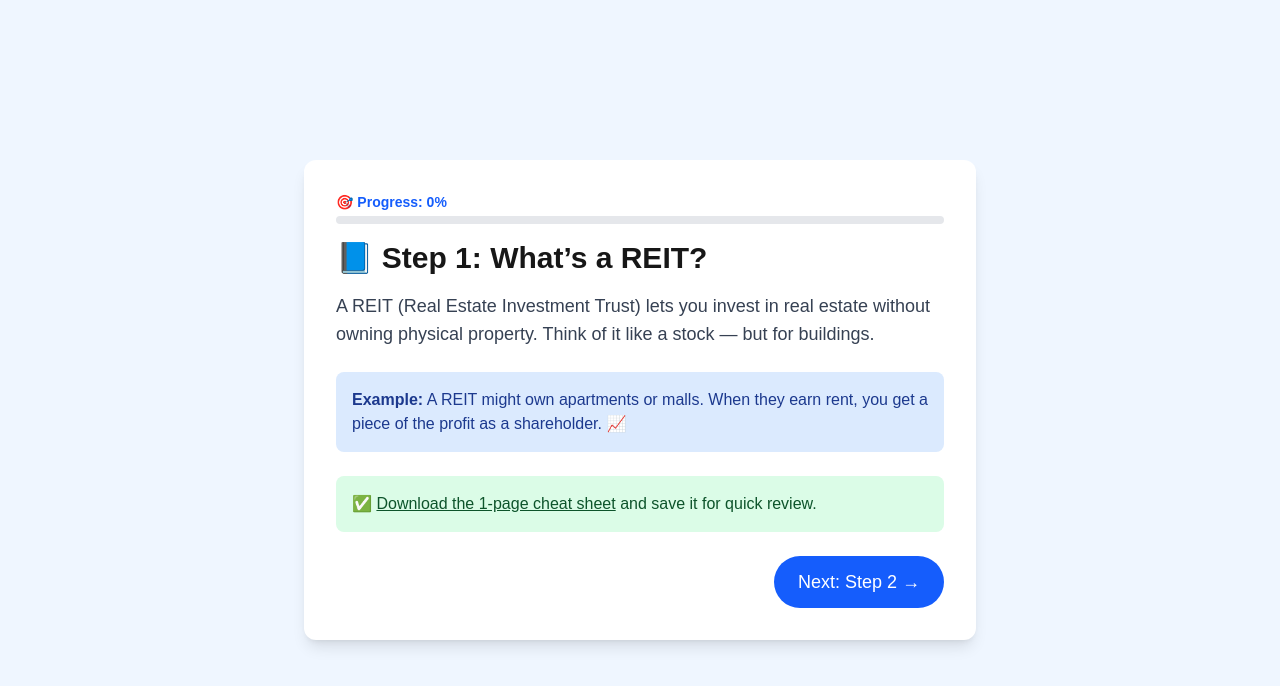
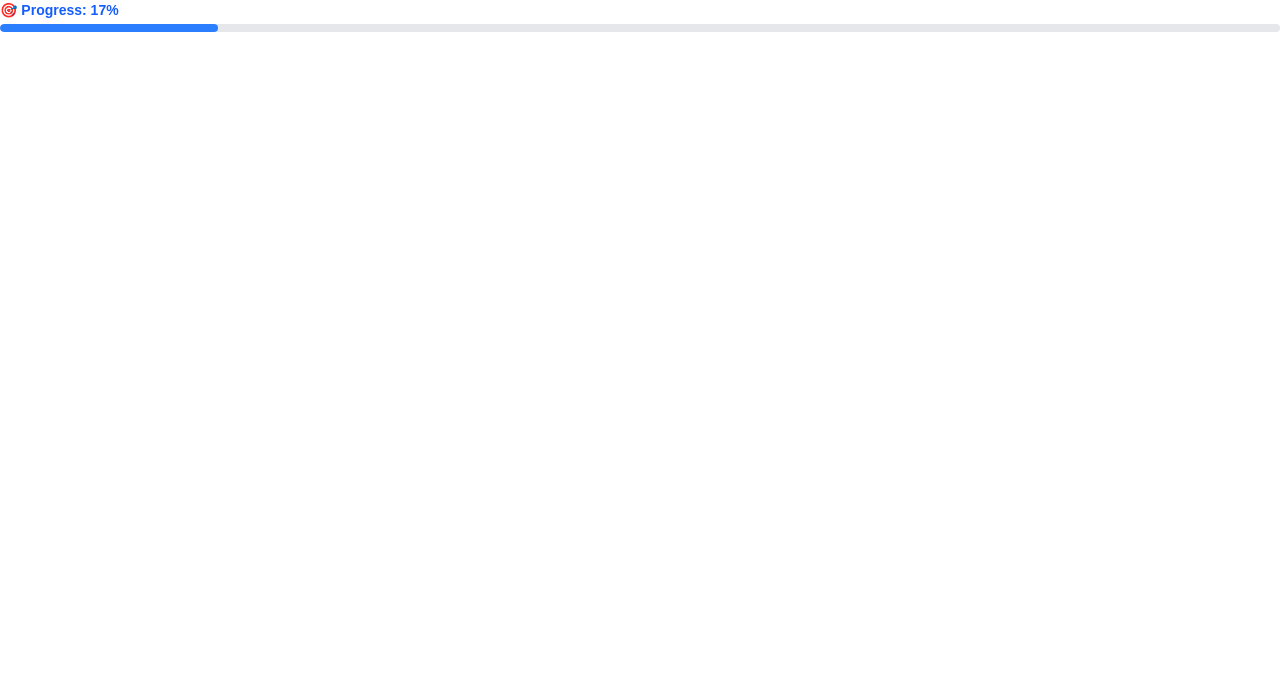
Before and after one commit to moxxomxmxm/reit-adventure, a Next.js app: page /step1 in a window 1280 px wide. Shown: the top 686 px of the page. Built offline with nearby package versions, Linux system fonts and the light colour scheme.

Commit message:
Fix progress logic and color

```diff
--- a/app/step1/page.tsx
+++ b/app/step1/page.tsx
@@ -1,49 +1,30 @@
 'use client';
 
-import { useEffect } from 'react';
-import { useRouter } from 'next/navigation';
-import ProgressBar, { markStepComplete } from '@/app/components/ProgressBar';
+import { usePathname } from 'next/navigation';
 
-export default function Step1Page() {
-  const router = useRouter();
+const TOTAL_STEPS = 6;
 
-  // Mark this step as completed when user visits this page
-  useEffect(() => {
-    markStepComplete(1);
-  }, []);
+export default function ProgressBar() {
+  const pathname = usePathname();
+
+  const match = pathname.match(/\/step(\d+)/);
+  const currentStep = match ? parseInt(match[1], 10) : 0;
+
+  const progressPercent = Math.min(
+    Math.round((currentStep / TOTAL_STEPS) * 100),
+    100
+  );
 
   return (
-    <div className="min-h-screen bg-blue-50 flex flex-col items-center justify-center px-6 py-12">
-      <div className="bg-white p-8 rounded-xl shadow-lg max-w-2xl w-full">
-
-        {/* Progress Bar */}
-        <ProgressBar />
-
-        {/* Header */}
-        <h1 className="text-3xl font-bold mb-4">📘 Step 1: What’s a REIT?</h1>
-        <p className="text-gray-700 mb-6 text-lg">
-          A REIT (Real Estate Investment Trust) lets you invest in real estate without owning physical property. Think of it like a stock — but for buildings.
-        </p>
-
-        {/* Example Box */}
-        <div className="bg-blue-100 text-blue-900 p-4 rounded-lg mb-6">
-          <p><strong>Example:</strong> A REIT might own apartments or malls. When they earn rent, you get a piece of the profit as a shareholder. 📈</p>
-        </div>
-
-        {/* Resource Download */}
-        <div className="bg-green-100 text-green-900 p-4 rounded-lg mb-6">
-          ✅ <a href="/tools/cheatsheet" className="underline font-medium">Download the 1-page cheat sheet</a> and save it for quick review.
-        </div>
-
-        {/* Next Button */}
-        <div className="flex justify-end">
-          <button
-            onClick={() => router.push('/step2')}
-            className="px-6 py-3 bg-blue-600 text-white rounded-full text-lg hover:bg-blue-700 transition"
-          >
-            Next: Step 2 →
-          </button>
-        </div>
+    <div className="mb-4 w-full">
+      <p className="text-sm font-semibold text-blue-600 mb-1">
+        🎯 Progress: {progressPercent}%
+      </p>
+      <div className="w-full h-2 bg-gray-200 rounded-full overflow-hidden">
+        <div
+          className="h-full bg-blue-500 rounded-full transition-all duration-500"
+          style={{ width: `${progressPercent}%` }}
+        />
       </div>
     </div>
   );
```
